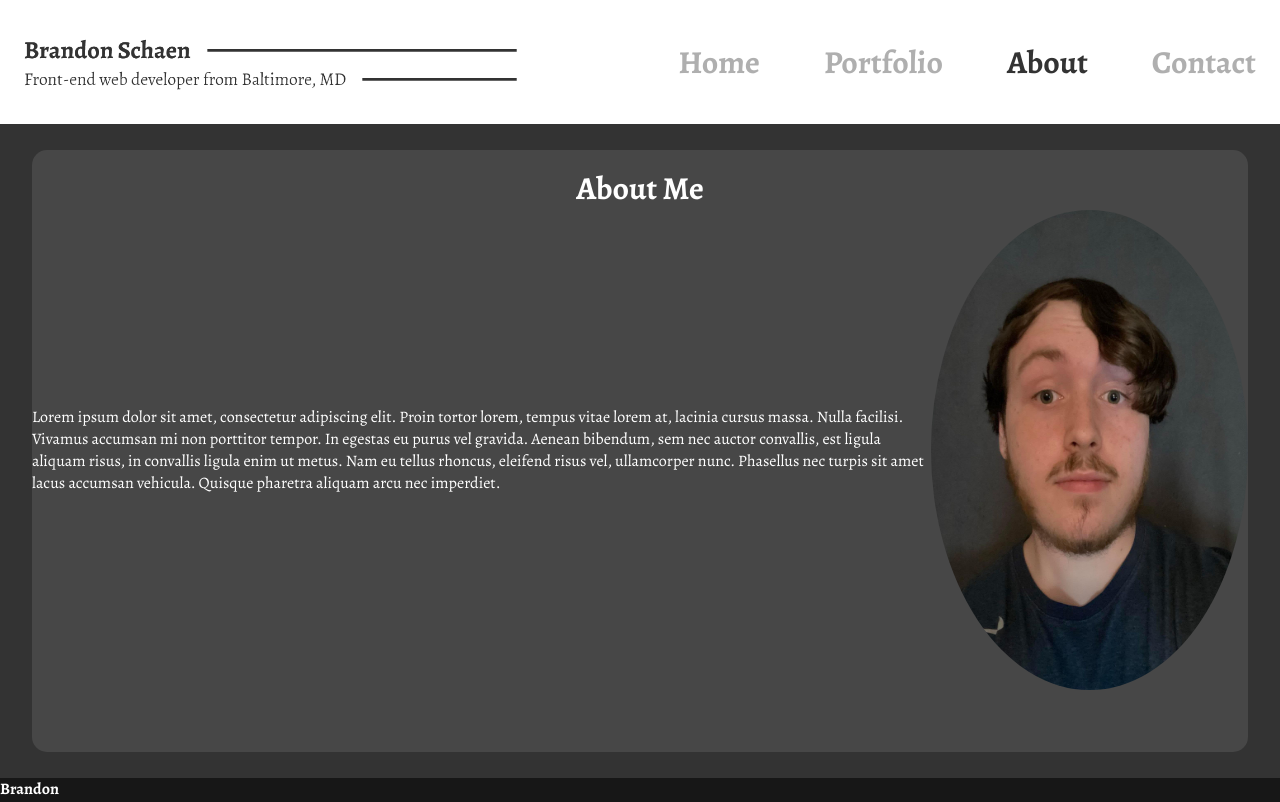
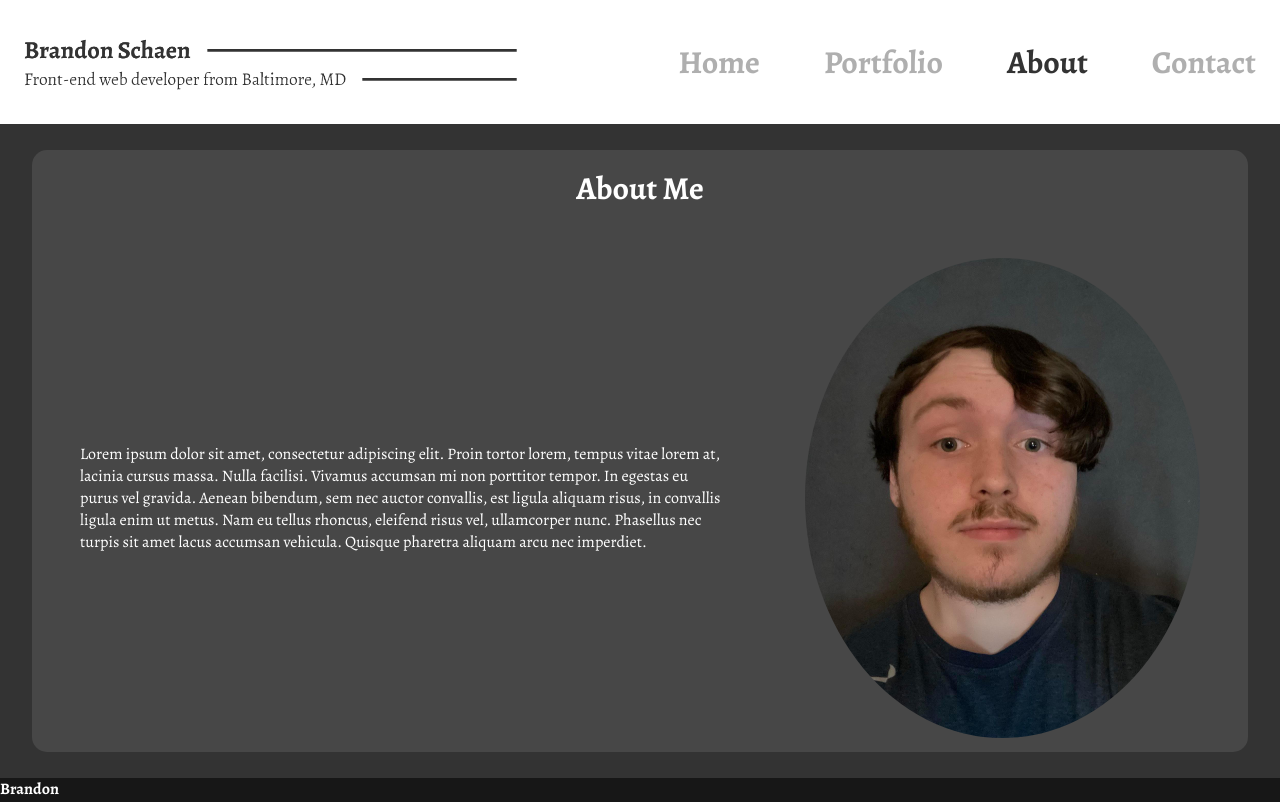
Before and after one commit to SonniSonni/Brandon-Portfolio, a React (Create React App) app: page /about in a window 1280 px wide. Built offline with nearby package versions, Linux system fonts and the light colour scheme.

Commit message:
Re-adjusted text and portait

```diff
--- a/src/Components/AboutPage/AboutPage.css
+++ b/src/Components/AboutPage/AboutPage.css
@@ -17,14 +17,24 @@
 h1{
   margin: 0;
 }
+
+.content{
+  margin:3em;
+}
 .portrait-container{
   position: relative;
-  width: 68em;
+  width: 30em;
   height: 30em;
   overflow:hidden;
   border-radius: 50%;
+
 }
 .portrait{
   width: 100%;
   height: 32em;
 }
+
+.desc{
+  width:70%;
+  margin-right:5em;
+}
```
